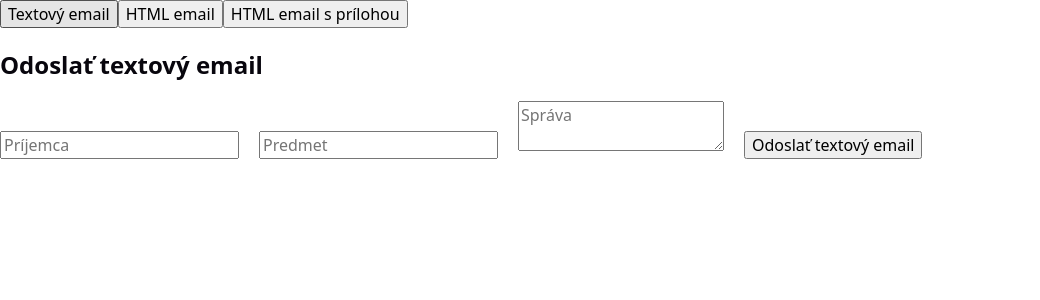
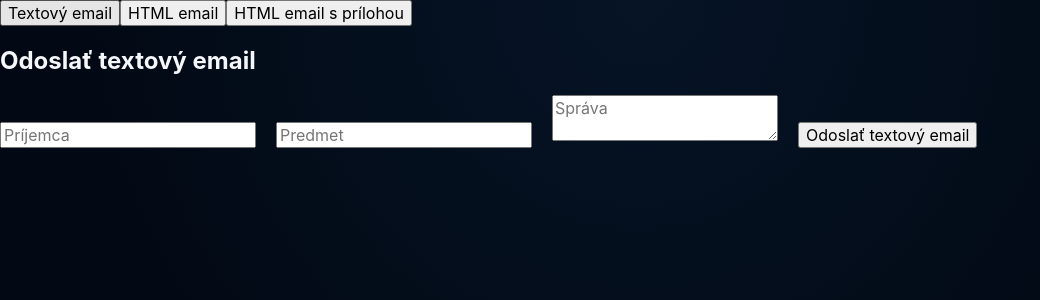
Before and after one commit to PatrikScerba/email-sender-lab, a React (Vite) app in the folder react-frontend/: page / in a window 1280 px wide. Shown: the top 300 px of the page, without its empty margins (0-1040 px from the left). Built offline with nearby package versions, Linux system fonts and the light colour scheme.

Commit message:
style(react-ui): vytvorenie globálneho základu stránky

```diff
--- a/react-frontend/src/index.css
+++ b/react-frontend/src/index.css
@@ -1,19 +1,76 @@
 :root {
-  font-family: system-ui, "Segoe UI", Roboto, sans-serif;
-  color: #08060d;
-  background-color: #ffffff;
+  font-family: Inter, Arial, Helvetica, sans-serif;
+  color: #f5f7fb;
+  background-color: #020914;
+
   font-synthesis: none;
   text-rendering: optimizeLegibility;
   -webkit-font-smoothing: antialiased;
   -moz-osx-font-smoothing: grayscale;
+
+  /* Farby pozadia */
+  --color-background: #020914;
+  --color-background-light: #061426;
+
+  /* Povrchy a karty */
+  --color-surface: #07182c;
+  --color-surface-light: #0b213b;
+
+  /* Ohraničenia */
+  --color-border: #234566;
+  --color-border-focus: #168dff;
+
+  /* Hlavná modrá farba */
+  --color-primary: #078dff;
+  --color-primary-light: #12b8ff;
+  --color-primary-hover: #1ca5ff;
+
+  /* Text */
+  --color-text: #f5f7fb;
+  --color-text-muted: #a9b7ca;
+
+  /* Stavové farby */
+  --color-success: #14d98a;
+  --color-error: #ff5f6d;
+
+  /* Zaoblenia */
+  --radius-small: 8px;
+  --radius-medium: 14px;
+  --radius-large: 22px;
+
+  /* Medzery */
+  --space-xs: 6px;
+  --space-small: 10px;
+  --space-medium: 16px;
+  --space-large: 24px;
+  --space-xl: 32px;
+
+  /* Tiene */
+  --shadow-card: 0 24px 60px rgba(0, 0, 0, 0.35);
 }
 
 * {
   box-sizing: border-box;
 }
 
+html {
+  min-width: 320px;
+  min-height: 100%;
+}
+
 body {
   margin: 0;
+  min-width: 320px;
+  min-height: 100vh;
+
+  background:
+    radial-gradient(
+      circle at top,
+      var(--color-background-light) 0%,
+      var(--color-background) 55%
+    );
+
+  color: var(--color-text);
 }
 
 button,
@@ -21,3 +78,12 @@ input,
 textarea {
   font: inherit;
 }
+
+button {
+  cursor: pointer;
+}
+
+img {
+  display: block;
+  max-width: 100%;
+}
```
